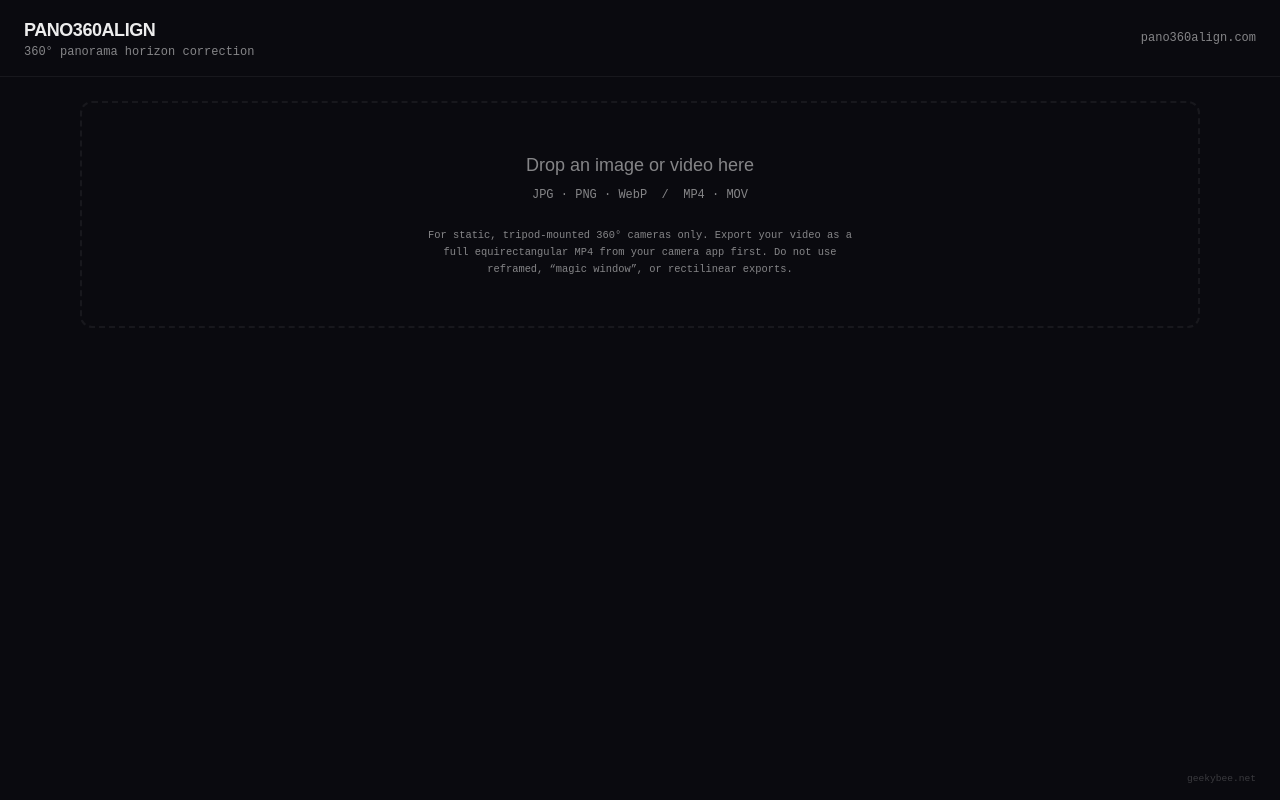
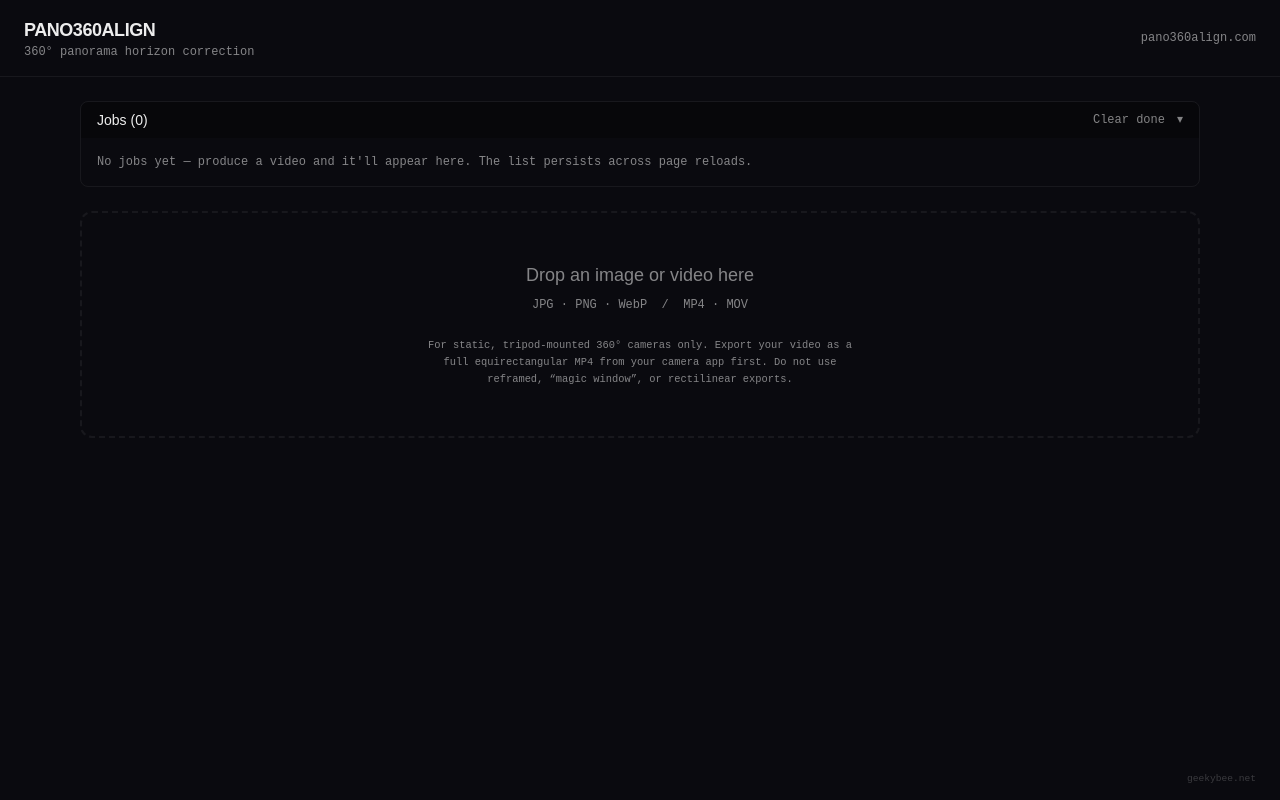
Before and after one commit to Graham-VV360couk/pano360align, a Next.js app: page / in a window 1280 px wide. Built offline with nearby package versions, Linux system fonts and the light colour scheme.

Commit message:
fix(jobs): always render JobList with empty-state message

```diff
--- a/src/components/jobs/JobList.tsx
+++ b/src/components/jobs/JobList.tsx
@@ -81,8 +81,6 @@ export default function JobList() {
     // eslint-disable-next-line react-hooks/exhaustive-deps
   }, [refs]);
 
-  if (refs.length === 0) return null;
-
   const dismiss = async (id: string) => {
     removeClientJob(id);
     reload();
@@ -129,7 +127,13 @@ export default function JobList() {
           <span className="font-mono text-xs text-text-muted">{open ? "▾" : "▸"}</span>
         </div>
       </header>
-      {open && (
+      {open && refs.length === 0 && (
+        <div className="px-4 py-4 text-xs font-mono text-text-muted">
+          No jobs yet — produce a video and it&apos;ll appear here. The list
+          persists across page reloads.
+        </div>
+      )}
+      {open && refs.length > 0 && (
         <ul className="max-h-72 overflow-y-auto divide-y divide-border-subtle">
           {refs.map((ref) => {
             const s = snaps[ref.id];
```
